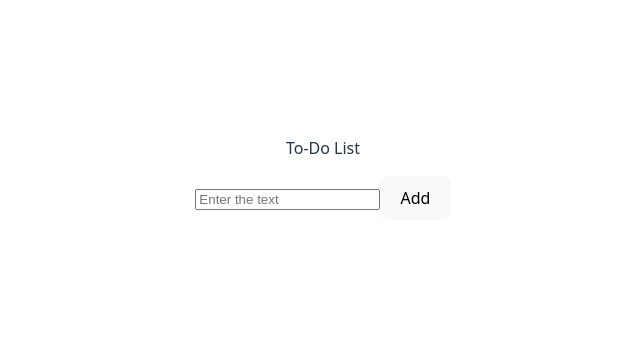
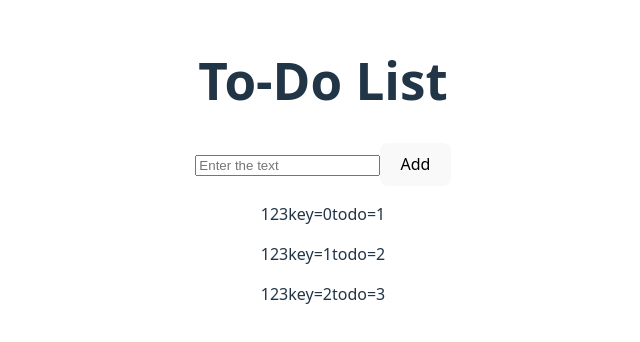
Before and after one commit to annagrnva/ToDo-List-on-React, a React (Vite) app: page / in a window 1280 px wide. Shown: the part 230-572 px from the top of the page, without its empty margins (317-957 px from the left). Built offline with nearby package versions, Linux system fonts and the light colour scheme.

Commit message:
inChangeInput create

```diff
--- a/src/App.jsx
+++ b/src/App.jsx
@@ -1,19 +1,44 @@
 import { useState } from 'react'
-
 import './App.css'
 
-function App() {
-  const [task, setTask] = useState('go to sleep')
+export default function App() {
+  const [task, setTask] = useState(['1', '2', '3'])
+  const [newTask, setNewTask] = useState("")
+
+  function onChangeInput(event) {
+    setNewTask(event.target.value)
+  }
+  console.log(onChangeInput)
+
+  function addTask() {
+    setTask(...task, newTask)
+    setNewTask("")
+  }
 
   return (
     <>
+      <h1>To-Do List</h1>
+
       <div>
-      <p>To-Do List</p>
-      <input type="text" placeholder='Enter the text' />
-      <button onClick={'dsf'}>Add</button>
+        <input type="text"
+          placeholder='Enter the text'
+          value={newTask}
+          onChange={onChangeInput}/>
+
+        <button onClick={addTask}>Add</button>
+      </div>
+
+      <div>
+        {task.map((todo, index) => (
+          <p> {task}
+            key={index}
+            todo={todo}
+
+            {/* <button onClick={deleteTask}>Delete</button> */}
+          </p>
+        ))}
+
       </div>
     </>
   )
 }
-
-export default App
```
